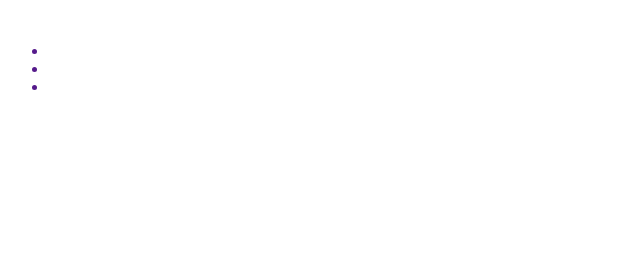
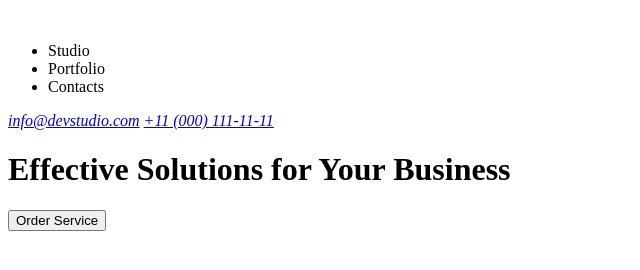
Before and after one commit to MegaZalt/goit-markup-hw-02, a plain HTML site: page index.html in a window 1280 px wide. Shown: the whole page, without its empty margins (0-640 px from the left). Drawn offline with Linux system fonts and the light colour scheme.

Commit message:
Update index.html

```diff
--- a/index.html
+++ b/index.html
@@ -8,22 +8,23 @@
 <body>
     <header>
         <a href="" alt="">
-            <img src=""
+            <img src="">
         </a>
         <nav>
             <ul>
-                <li></li>
-                <li></li>
-                <li></li>
+                <li>Studio</li>
+                <li>Portfolio</li>
+                <li>Contacts</li>
             </ul>
         </nav>
       <address>
-        <a href=""></a>
-        <a href=""></a>
+        <a href="mailto:info@devstudio.com">info@devstudio.com</a>
+        <a href="tel:+11 (000) 111-11-11">+11 (000) 111-11-11</a>
       </address>
     </header>
     <main>
-
+        <h1>Effective Solutions for Your Business</h1>
+        <button type="button">Order Service</button>
     </main>
     <footer>
         <a href="" alt=""></a>
```
